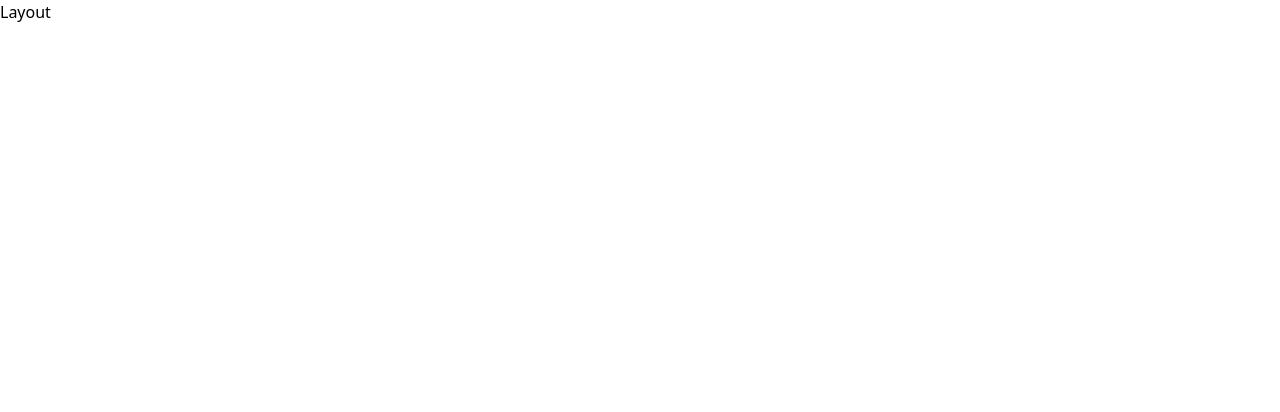
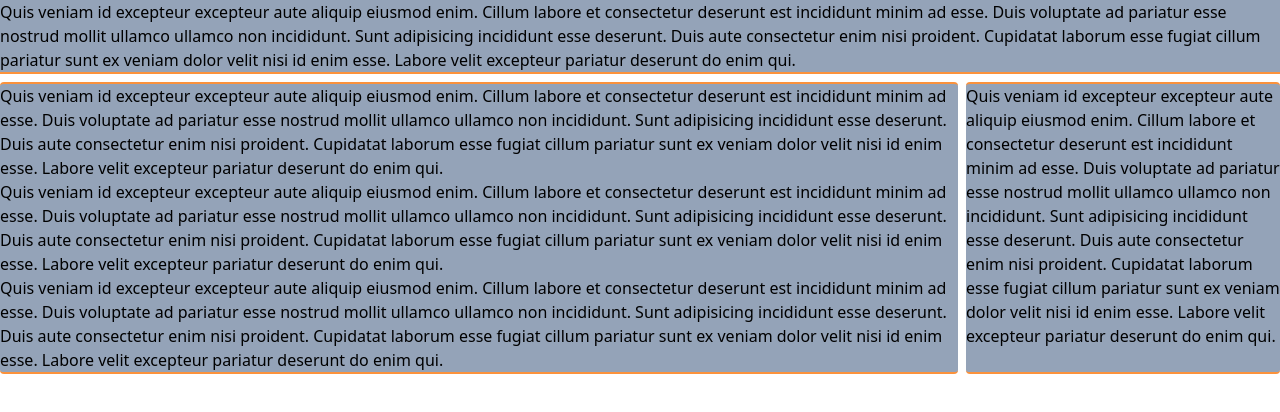
Before and after one commit to kimjisena/kimjisena.github.io, a React (Create React App) app: page / in a window 1280 px wide. Shown: the top 412 px of the page. Built offline with nearby package versions, Linux system fonts and the light colour scheme.

Commit message:
added dummy.js

```diff
--- a/public/index.html
+++ b/public/index.html
@@ -14,7 +14,6 @@
     <title>jisena | blog</title>
   </head>
   <body>
-    <noscript>You need to enable JavaScript to run this app.</noscript>
     <div id="root"></div>
   </body>
 </html>
--- a/src/components/Layout.jsx
+++ b/src/components/Layout.jsx
@@ -1,4 +1,5 @@
 import React, { Component } from 'react';
+import { para } from './dummy';
 
 export class Layout extends Component {
     constructor(props) {
@@ -11,7 +12,25 @@ export class Layout extends Component {
 
   render() {
     return (
-      <div>Layout</div>
+      <div className='grid grid-cols-4 gap-2'>
+        <header className='col-span-4 border-b-2 border-orange-400 bg-slate-400'>
+          {para}
+        </header>
+        <section className='col-span-3 border-t-2 border-b-2 border-orange-400 bg-slate-400 rounded'>
+          <p>
+            {para}
+          </p>
+          <p>
+            {para}
+          </p>
+          <p>
+            {para}
+          </p>
+        </section>
+        <p className='border-t-2 border-b-2 border-orange-400 bg-slate-400 rounded'>
+          {para}
+        </p>
+      </div>
     )
   }
 }
--- /dev/null
+++ b/src/components/dummy.js
@@ -0,0 +1,7 @@
+export const para =
+                    `Quis veniam id excepteur excepteur aute aliquip eiusmod enim.
+                    Cillum labore et consectetur deserunt est incididunt minim ad esse.
+                    Duis voluptate ad pariatur esse nostrud mollit ullamco ullamco non incididunt.
+                    Sunt adipisicing incididunt esse deserunt. Duis aute consectetur enim nisi proident.
+                    Cupidatat laborum esse fugiat cillum pariatur sunt ex veniam dolor velit nisi id enim esse.
+                    Labore velit excepteur pariatur deserunt do enim qui.`;
```
